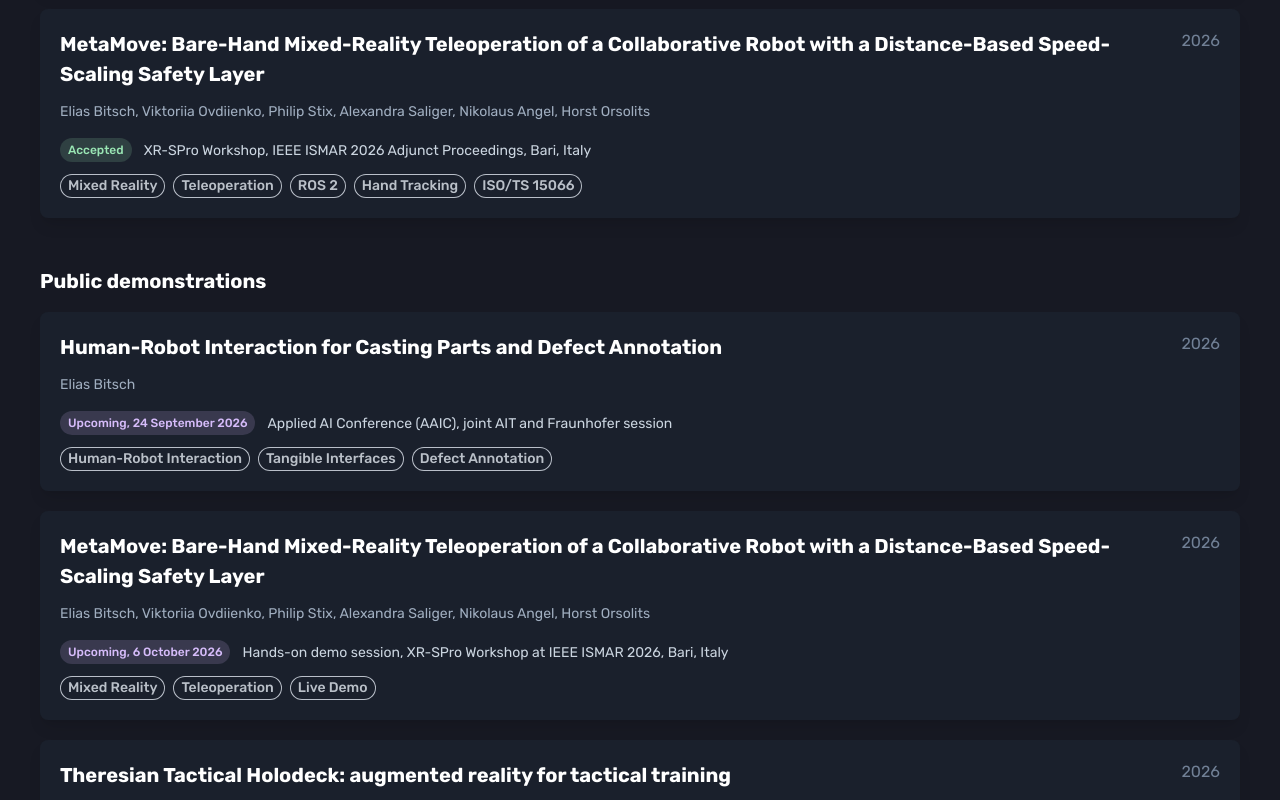
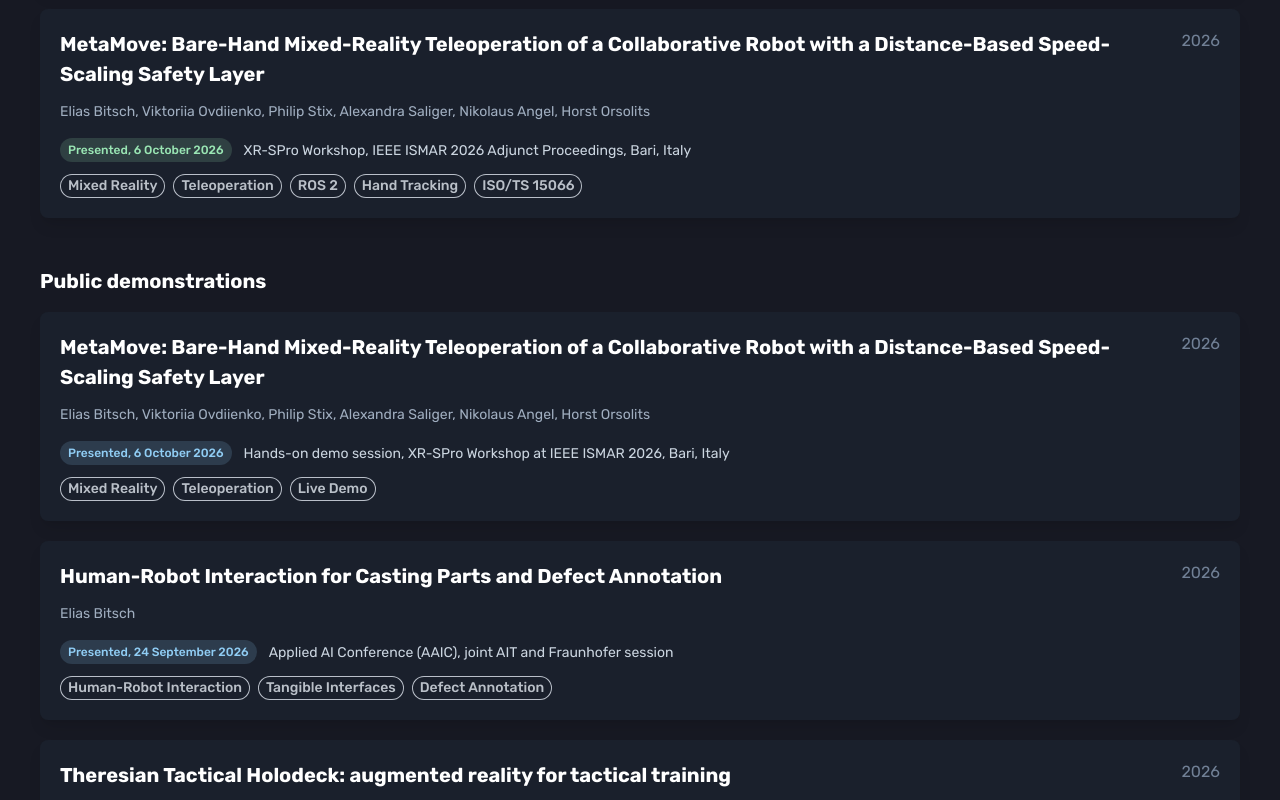
Before and after one commit to eliasbitsch/portfolio, a Next.js app: page / in a window 1280 px wide. Shown: the part 1480-2280 px from the top of the page. Built offline with nearby package versions, Linux system fonts and the light colour scheme; what @chakra-ui/next-js would draw is missing.

Commit message:
AAIC und ISMAR vorbei: Vortrag, Demo und Paper als gehalten markiert

```diff
--- a/src/app/about/page.tsx
+++ b/src/app/about/page.tsx
@@ -18,7 +18,7 @@ const skillsData = [
         name: 'FH Technikum Wien',
         description: 'Master: Robotics Engineering',
         logo: '/logos/technikum-wien.svg',
-        text: 'Specialising in robot learning and mixed reality for human-robot collaboration, building on MetaMove, a bare-hand teleoperation system for an ABB GoFa cobot accepted at the XR-SPro workshop at IEEE ISMAR 2026.',
+        text: 'Specialising in robot learning and mixed reality for human-robot collaboration, building on MetaMove, a bare-hand teleoperation system for an ABB GoFa cobot presented at the XR-SPro workshop at IEEE ISMAR 2026.',
         date: '2025 - Present',
         tags: ['Robot Learning', 'Mixed Reality', 'Human-Robot Interaction', 'ROS 2', 'Unity'],
         url: 'https://www.technikum-wien.at/'
--- a/src/app/components/Publications.tsx
+++ b/src/app/components/Publications.tsx
@@ -48,7 +48,7 @@ const publications: Publication[] = [
         title: 'MetaMove: Bare-Hand Mixed-Reality Teleoperation of a Collaborative Robot with a Distance-Based Speed-Scaling Safety Layer',
         authors: 'Elias Bitsch, Viktoriia Ovdiienko, Philip Stix, Alexandra Saliger, Nikolaus Angel, Horst Orsolits',
         venue: 'XR-SPro Workshop, IEEE ISMAR 2026 Adjunct Proceedings, Bari, Italy',
-        status: 'Accepted',
+        status: 'Presented, 6 October 2026',
         statusColor: 'green',
         date: '2026',
         tags: ['Mixed Reality', 'Teleoperation', 'ROS 2', 'Hand Tracking', 'ISO/TS 15066'],
@@ -58,24 +58,24 @@ const publications: Publication[] = [
 
 const appearances: Publication[] = [
     {
+        id: 99,
+        title: 'MetaMove: Bare-Hand Mixed-Reality Teleoperation of a Collaborative Robot with a Distance-Based Speed-Scaling Safety Layer',
+        authors: 'Elias Bitsch, Viktoriia Ovdiienko, Philip Stix, Alexandra Saliger, Nikolaus Angel, Horst Orsolits',
+        venue: 'Hands-on demo session, XR-SPro Workshop at IEEE ISMAR 2026, Bari, Italy',
+        status: 'Presented, 6 October 2026',
+        statusColor: 'blue',
+        date: '2026',
+        tags: ['Mixed Reality', 'Teleoperation', 'Live Demo'],
+    },
+    {
         id: 101,
         title: 'Human-Robot Interaction for Casting Parts and Defect Annotation',
         authors: 'Elias Bitsch',
         venue: 'Applied AI Conference (AAIC), joint AIT and Fraunhofer session',
-        status: 'Upcoming, 24 September 2026',
-        statusColor: 'purple',
+        status: 'Presented, 24 September 2026',
+        statusColor: 'blue',
         date: '2026',
         tags: ['Human-Robot Interaction', 'Tangible Interfaces', 'Defect Annotation'],
-    },
-    {
-        id: 99,
-        title: 'MetaMove: Bare-Hand Mixed-Reality Teleoperation of a Collaborative Robot with a Distance-Based Speed-Scaling Safety Layer',
-        authors: 'Elias Bitsch, Viktoriia Ovdiienko, Philip Stix, Alexandra Saliger, Nikolaus Angel, Horst Orsolits',
-        venue: 'Hands-on demo session, XR-SPro Workshop at IEEE ISMAR 2026, Bari, Italy',
-        status: 'Upcoming, 6 October 2026',
-        statusColor: 'purple',
-        date: '2026',
-        tags: ['Mixed Reality', 'Teleoperation', 'Live Demo'],
     },
     {
         id: 98,
--- a/src/app/projects/page.tsx
+++ b/src/app/projects/page.tsx
@@ -53,7 +53,7 @@ const projectsData: Project[] = [
     category: ['XR & HRI', 'Robotics'],
     title: 'MetaMove',
     description:
-      'Bare-hand mixed-reality teleoperation of an ABB GoFa cobot: Meta Quest 3 to ROS 2 with MoveIt Servo and an EGM bridge at 250 Hz, plus a distance-based speed-scaling safety layer and a live bidirectional digital twin. Accepted at the XR-SPro workshop, IEEE ISMAR 2026.',
+      'Bare-hand mixed-reality teleoperation of an ABB GoFa cobot: Meta Quest 3 to ROS 2 with MoveIt Servo and an EGM bridge at 250 Hz, plus a distance-based speed-scaling safety layer and a live bidirectional digital twin. Presented at the XR-SPro workshop, IEEE ISMAR 2026.',
     // Kein Paperbild mehr. Die Seite gehoert IEEE, und ein Foto der
     // eigenen Arbeit im Labor sagt ohnehin mehr als ein Satzspiegel.
     imageUrl: '/images/metamove-poster.jpg',
```
